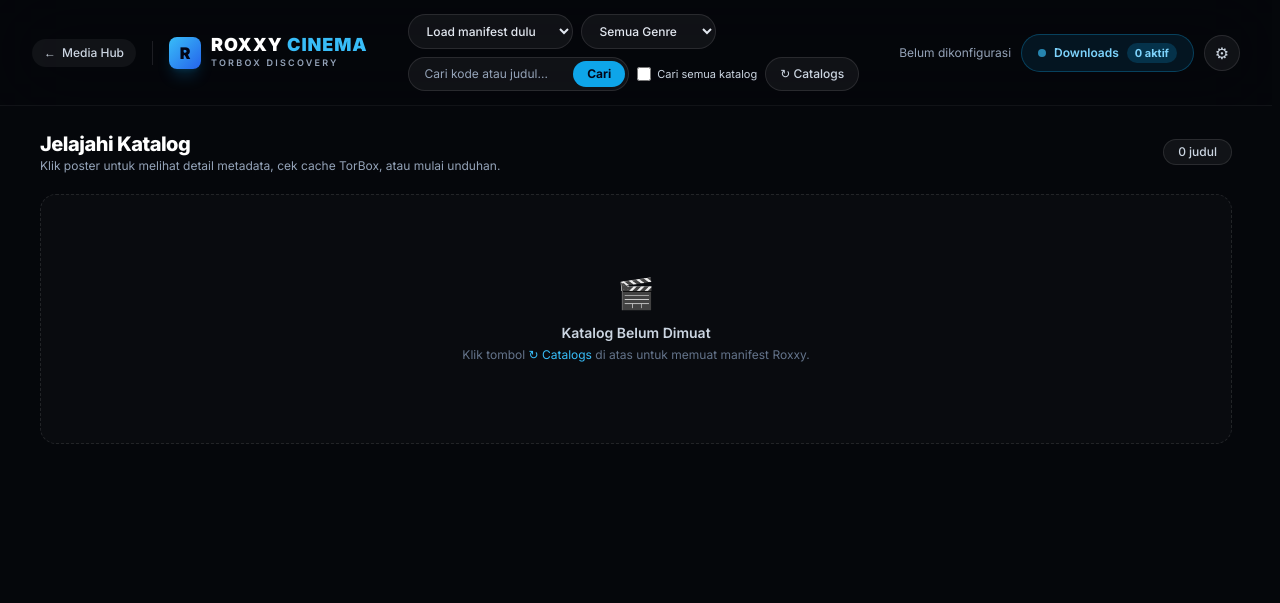
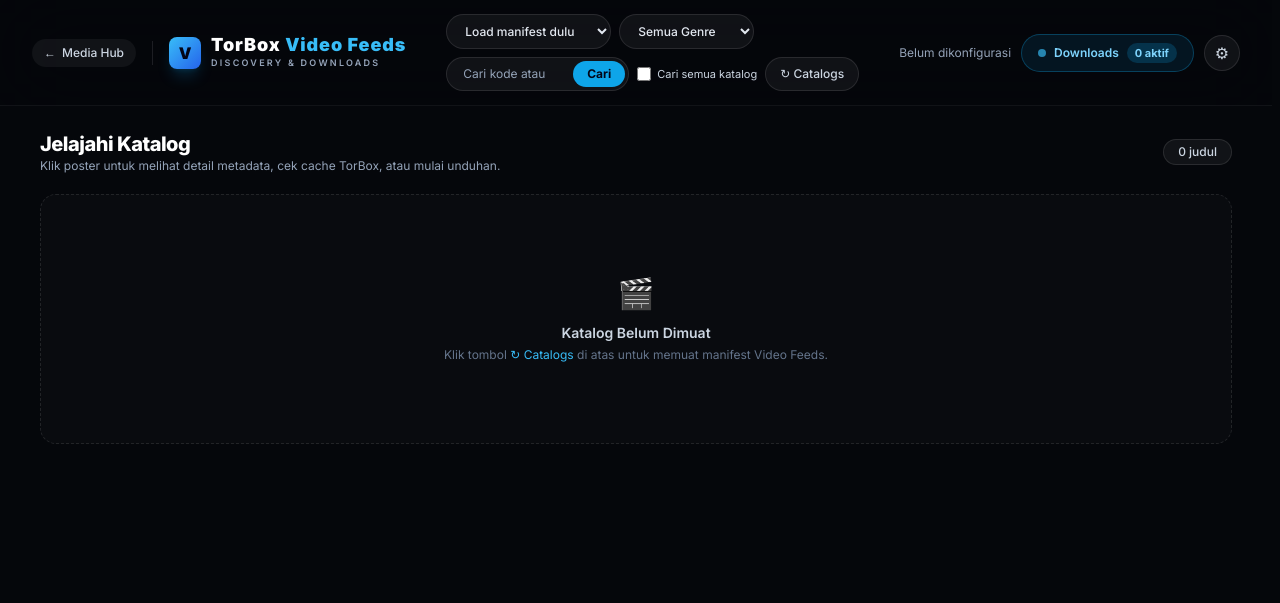
Before and after one commit to rarafashions/TorBoxMediaHub, a Flask app: page /roxxy in a window 1280 px wide. Shown: the top 603 px of the page. Run offline with Flask 3, Linux system fonts and the light colour scheme; data that the repository does not hold is empty; some libraries are stand-ins or nearby versions.

Commit message:
UI: rebrand Roxxy menjadi TorBox Video Feeds

```diff
--- a/app.py
+++ b/app.py
@@ -1896,7 +1896,7 @@ def api_discover():
             "ok": False,
             "error": (
                 "Discovery hanya mendukung General Movie, TV Show, Anime, dan Donghua. "
-                "Gunakan Roxxy untuk JAV, English Adult, dan Indo."
+                "Gunakan Video Feeds untuk JAV, English Adult, dan Indo."
             ),
         }), 400
     feed = (request.args.get("feed") or "trending").strip().lower()
--- a/roxxy_download_engine.py
+++ b/roxxy_download_engine.py
@@ -40,19 +40,19 @@ def _safe_filename(value: str) -> str:
     value = unquote(str(value or "")).replace("\x00", "")
     value = re.sub(r'[<>:"/\\\\|?*]', "_", value)
     value = re.sub(r"\s+", " ", value).strip(" .")
-    return value[:180] or "Roxxy_Download"
+    return value[:180] or "VideoFeeds_Download"
 
 def _fallback_name(payload: Dict[str, Any], ext: str = "") -> str:
     meta = payload.get("meta") or {}
     code = str(meta.get("jav_code") or payload.get("jav_code") or "").strip().upper()
-    title = str(meta.get("name") or payload.get("title") or "Roxxy JAV").strip()
+    title = str(meta.get("name") or payload.get("title") or "Video Feeds").strip()
     resolution = str(payload.get("resolution") or "")
     if not resolution:
         text = " ".join(str(payload.get(k) or "") for k in ("name", "title", "description"))
         m = re.search(r"\b(2160p|1080p|720p|480p)\b", text, re.I)
         resolution = m.group(1) if m else ""
     base = " - ".join(x for x in (code, title, resolution) if x)
-    return _safe_filename(base or "Roxxy_Download") + ext
+    return _safe_filename(base or "VideoFeeds_Download") + ext
 
 def _content_disposition_name(value: str) -> str:
     if not value:
--- a/static/ui/home.js
+++ b/static/ui/home.js
@@ -888,11 +888,11 @@
           el("p", {
             text: state.query
               ? `Tidak ada judul yang cocok dengan "${state.query}".`
-              : "Tambahkan media dari Library, Discovery, atau Roxxy untuk mulai membangun katalog.",
+              : "Tambahkan media dari Library, Discovery, atau Video Feeds untuk mulai membangun katalog.",
           }),
           el("div", { style: "margin-top:20px;display:flex;gap:10px;justify-content:center;flex-wrap:wrap" },
             el("a", { class: "btn btn--light", href: "/", text: "Buka Library" }),
-            el("a", { class: "btn btn--ghost", href: "/roxxy", text: "Buka Roxxy" })
+            el("a", { class: "btn btn--ghost", href: "/roxxy", text: "Buka Video Feeds" })
           )
         )
       );
--- a/templates/home_v2.html
+++ b/templates/home_v2.html
@@ -29,7 +29,7 @@
       <a class="topnav__link is-active" href="/v2" data-keep>Beranda</a>
       <a class="topnav__link" href="/" data-keep>Library</a>
       <a class="topnav__link" href="/?discover=1" data-keep>Discovery</a>
-      <a class="topnav__link" href="/roxxy" data-keep>Roxxy</a>
+      <a class="topnav__link" href="/roxxy" data-keep>Video Feeds</a>
     </div>
 
     <label class="topnav__search" for="v2-search">
@@ -54,7 +54,7 @@
 
   <footer class="footer">
     <span>TorBox Media Hub {{ app_version }}</span>
-    <span>Discovery · Roxxy · TorBox · Download · Library</span>
+    <span>Discovery · Video Feeds · TorBox · Download · Library</span>
     <a href="/" style="color:var(--text-2)">Beralih ke UI lama</a>
   </footer>
 
--- a/templates/index.html
+++ b/templates/index.html
@@ -46,7 +46,7 @@
         <button onclick="openDiscoveryModal()" id="tab-discover" class="action-lock-btn px-3 py-1.5 rounded-md text-xs font-semibold bg-gradient-to-r from-purple-600/90 to-indigo-600/90 hover:from-purple-500 hover:to-indigo-500 text-white border border-indigo-400/40 disabled:opacity-40 disabled:cursor-not-allowed flex items-center gap-1.5 shadow-sm">
           <span>&#128269; Discover &amp; Search</span>
         </button>
-        <a href="/roxxy" class="px-3 py-1.5 rounded-md text-xs font-semibold bg-fuchsia-700/90 hover:bg-fuchsia-600 text-white border border-fuchsia-500/40">Roxxy JAV Center</a>
+        <a href="/roxxy" class="px-3 py-1.5 rounded-md text-xs font-semibold bg-fuchsia-700/90 hover:bg-fuchsia-600 text-white border border-fuchsia-500/40">Video Feeds</a>
         <button onclick="switchTab('playlists')" id="tab-playlists" class="tab-btn action-lock-btn px-3 py-1.5 rounded-md text-xs font-semibold text-slate-400 hover:text-white disabled:opacity-40 disabled:cursor-not-allowed">Playlists (<span id="nav-pl-count">0</span>)</button>
         <button onclick="switchTab('settings')" id="tab-settings" class="tab-btn action-lock-btn px-3 py-1.5 rounded-md text-xs font-semibold text-slate-400 hover:text-white disabled:opacity-40 disabled:cursor-not-allowed">Settings &amp; DB</button>
       </nav>
--- a/templates/roxxy.html
+++ b/templates/roxxy.html
@@ -3,7 +3,7 @@
 <head>
   <meta charset="utf-8">
   <meta name="viewport" content="width=device-width,initial-scale=1">
-  <title>Roxxy Cinema · TorBox Media Hub</title>
+  <title>TorBox Video Feeds · TorBox Media Hub</title>
   <script src="https://cdn.tailwindcss.com"></script>
   <link rel="preconnect" href="https://fonts.googleapis.com">
   <link rel="preconnect" href="https://fonts.gstatic.com" crossorigin>
@@ -39,10 +39,10 @@
         </a>
         <div class="h-6 w-px bg-white/10"></div>
         <div class="flex items-center gap-2.5">
-          <div class="flex h-8 w-8 items-center justify-center rounded-lg bg-gradient-to-br from-sky-400 to-blue-600 font-black text-slate-950 shadow-lg shadow-sky-500/20">R</div>
+          <div class="flex h-8 w-8 items-center justify-center rounded-lg bg-gradient-to-br from-sky-400 to-blue-600 font-black text-slate-950 shadow-lg shadow-sky-500/20">V</div>
           <div>
-            <div class="text-lg font-black tracking-wider text-white leading-none">ROXXY <span class="text-sky-400">CINEMA</span></div>
-            <div class="mt-0.5 text-[9px] font-semibold tracking-[0.25em] text-slate-400 uppercase">TorBox Discovery</div>
+            <div class="text-lg font-black tracking-wider text-white leading-none">TorBox <span class="text-sky-400">Video Feeds</span></div>
+            <div class="mt-0.5 text-[9px] font-semibold tracking-[0.25em] text-slate-400 uppercase">Discovery &amp; Downloads</div>
           </div>
         </div>
       </div>
@@ -110,7 +110,7 @@
       <div class="col-span-full flex flex-col items-center justify-center rounded-2xl border border-dashed border-white/10 bg-white/[0.02] py-20 text-center">
         <div class="mb-3 text-3xl">🎬</div>
         <p class="text-sm font-semibold text-slate-300">Katalog Belum Dimuat</p>
-        <p class="mt-1 text-xs text-slate-500">Klik tombol <span class="text-sky-400">↻ Catalogs</span> di atas untuk memuat manifest Roxxy.</p>
+        <p class="mt-1 text-xs text-slate-500">Klik tombol <span class="text-sky-400">↻ Catalogs</span> di atas untuk memuat manifest Video Feeds.</p>
       </div>
     </div>
     <div id="load-more-wrap" class="hidden mt-8 flex justify-center">
@@ -178,7 +178,7 @@
   <aside id="settings-panel" class="fixed inset-y-0 right-0 z-50 hidden w-full max-w-md translate-x-full overflow-y-auto border-l border-white/10 bg-[#0A0F1A] p-6 shadow-2xl transition-transform duration-300">
     <div class="mb-6 flex items-center justify-between">
       <div>
-        <h2 class="text-xl font-extrabold text-white">Roxxy Settings</h2>
+        <h2 class="text-xl font-extrabold text-white">Video Feeds Settings</h2>
         <p class="text-xs text-slate-400">Konfigurasi Manifest & Direktori Lokal</p>
       </div>
       <button onclick="closeSettings()" class="flex h-8 w-8 items-center justify-center rounded-full bg-white/5 text-slate-400 hover:bg-white/15 hover:text-white">✕</button>
@@ -317,11 +317,11 @@ async function saveConfig() {
 
 async function loadManifest() {
   try {
-    setStatus('Mengambil manifest Roxxy…');
+    setStatus('Mengambil manifest Video Feeds…');
     const j = await api('/api/roxxy/manifest');
     catalogs = j.catalogs || [];
     $('catalog-select').innerHTML = catalogs.map((c, i) => `<option value="${i}">${esc(c.type)} · ${esc(c.name)}</option>`).join('');
-    setStatus(`Manifest ${j.name || 'Roxxy'} dimuat (${catalogs.length} katalog).`);
+    setStatus(`Manifest Video Feeds dimuat (${catalogs.length} katalog).`);
     selectCatalog();
   } catch (e) { setStatus(e.message); }
 }
@@ -408,7 +408,7 @@ async function fetchAllCatalogPage(skip, query, genre) {
     for (const r of results) if (r.status === 'fulfilled') found.push(...r.value);
     completed += batch.length;
     const pct = catalogs.length ? (completed / catalogs.length) * 100 : 100;
-    setCatalogSearchProgress(pct, `Mencari di katalog Roxxy (${completed}/${catalogs.length})…`);
+    setCatalogSearchProgress(pct, `Mencari di katalog Video Feeds (${completed}/${catalogs.length})…`);
   }
   const seen = new Set();
   return found.filter(item => {
@@ -454,7 +454,7 @@ async function fetchCatalogPage(reset = false) {
       roxxyHasMore = roxxyNextSkip < roxxySearchAllItems.length;
     } else {
       const singleRequest = fetchOneCatalog(selectedCatalog, roxxyNextSkip, query, genre);
-      setCatalogSearchProgress(25, 'Mengirim permintaan ke Roxxy…');
+      setCatalogSearchProgress(25, 'Mengirim permintaan ke server Video Feeds…');
       const progressStages = [
         setTimeout(() => { if (requestId === roxxyCatalogRequest && roxxyPageLoading) setCatalogSearchProgress(55, 'Menerima hasil katalog…'); }, 450),
         setTimeout(() => { if (requestId === roxxyCatalogRequest && roxxyPageLoading) setCatalogSearchProgress(82, 'Memproses metadata hasil…'); }, 1100)
@@ -755,7 +755,7 @@ async function refreshRoxxyTorboxStatus() {
 async function sendMagnetToTorBox(i) {
   const a = (window._roxxyAnalyses || {})[i];
   if (!a || a.engine !== 'torbox' || !a.magnet) { setStatus('Magnet tidak tersedia.'); return; }
-  const title = selectedMeta?.name || selectedMeta?.jav_code || 'Roxxy JAV';
+  const title = selectedMeta?.name || selectedMeta?.jav_code || 'Video Feeds';
   try {
     $('roxxy-torbox-state').textContent = 'SUBMITTING';
     $('roxxy-torbox-status').textContent = 'Mengirim Magnet ke TorBox…';
```
Also changed, not shown: roxxy_module.py (+7 -7 lines).
